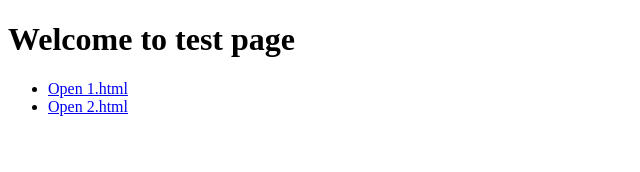
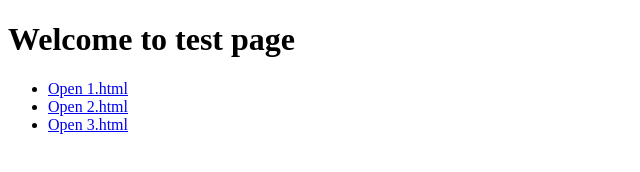
Before and after one commit to assistlinc/ExerciseHost, a plain HTML site: page index.html in a window 1280 px wide. Shown: the full height of the page, 0-640 px from the left. Drawn offline with Linux system fonts and the light colour scheme.

Commit message:
Update index.html
Added 3.html

```diff
--- a/index.html
+++ b/index.html
@@ -8,6 +8,7 @@
   <ul>
     <li><a href="1.html">Open 1.html</a></li>
     <li><a href="2.html">Open 2.html</a></li>
+    <li><a href="3.html">Open 3.html</a></li>
   </ul>
 </body>
 </html>
```
